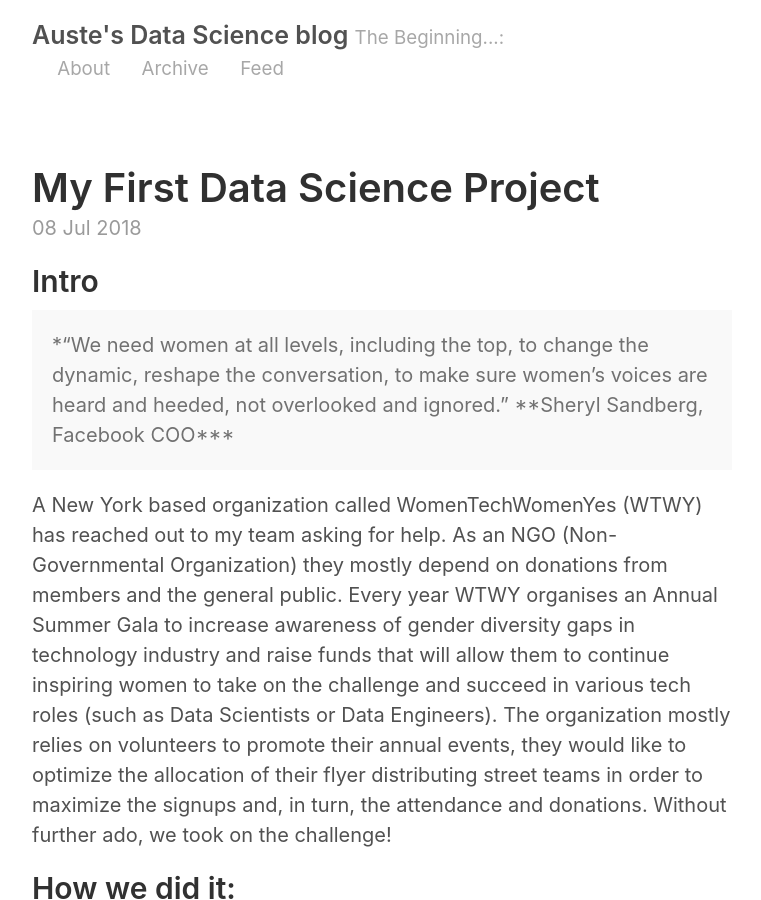
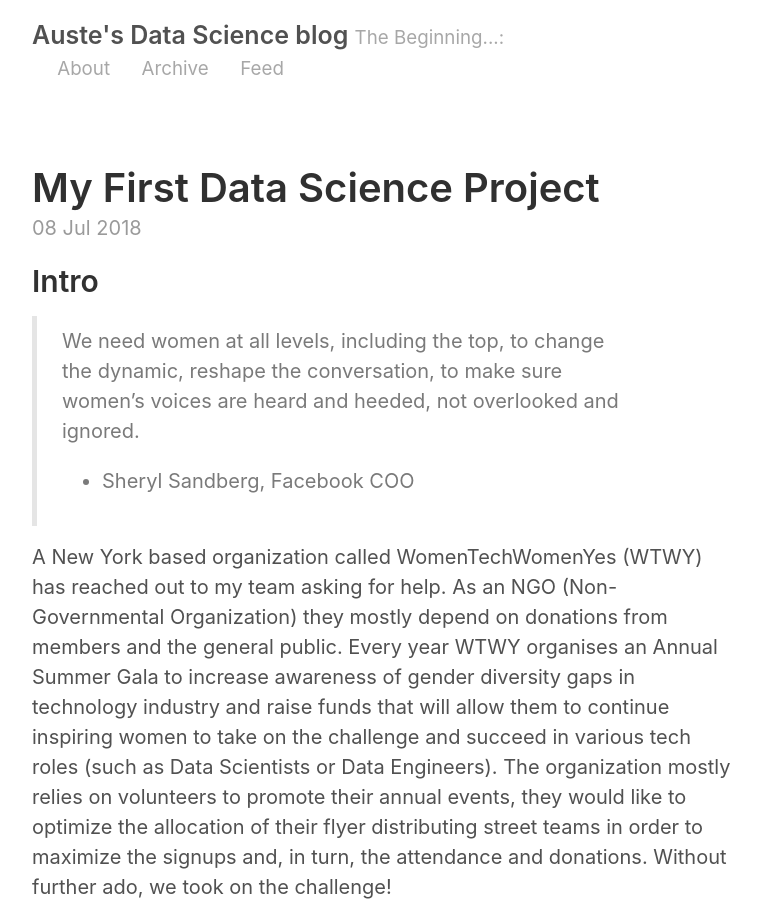
Before and after one commit to Auste1989/Auste1989.github.io, a Jekyll site: the page built from _posts/2018-07-08-project-benson.md, in a window 1280 px wide and 900 px high. Shown: the whole window, without its empty margins (258-1019 px from the left). Built offline with Jekyll 4.4.1, drawn with Linux system fonts in a browser that asks for light colours.

Commit message:
Quote formatting

```diff
--- a/_posts/2018-07-08-project-benson.md
+++ b/_posts/2018-07-08-project-benson.md
@@ -4,9 +4,8 @@ title: My First Data Science Project
 ---
 
 ## Intro
-<p class="message">
-  *“We need women at all levels, including the top, to change the dynamic, reshape the conversation, to make sure women’s voices are heard and heeded, not overlooked and ignored.” **Sheryl Sandberg, Facebook COO***
-</p>
+> We need women at all levels, including the top, to change the dynamic, reshape the conversation, to make sure women’s voices are heard and heeded, not overlooked and ignored.
+> - Sheryl Sandberg, Facebook COO
 
 A New York based organization called WomenTechWomenYes (WTWY) has reached out to my team asking for help. As an NGO (Non-Governmental Organization) they mostly depend on donations from members and the general public. Every year WTWY organises an Annual Summer Gala to increase awareness of gender diversity gaps in technology industry and raise funds that will allow them to continue inspiring women to take on the challenge and succeed in various tech roles (such as Data Scientists or Data Engineers).
 The organization mostly relies on volunteers to promote their annual events, they would like to optimize the allocation of their flyer distributing street teams in order to maximize the signups and, in turn, the attendance and donations. Without further ado, we took on the challenge!
```
